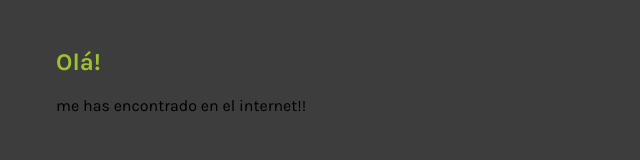
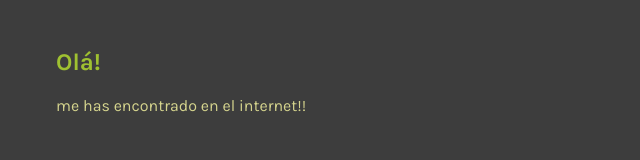
Before and after one commit to stanographer/stanographer-portfolio-page, a plain HTML site: page index.html in a window 1280 px wide. Shown: the whole page, without its empty margins (0-640 px from the left). Drawn offline with Linux system fonts and the light colour scheme.

Commit message:
fuck off dsstore

```diff
--- a/styles.css
+++ b/styles.css
@@ -2,6 +2,7 @@
 
 body {
   background-color: #3D3D3D;
+  color: #D6D58E;
   font: 1rem 'Karla';
 }
 
```
Also changed, not shown: 4 other files.
